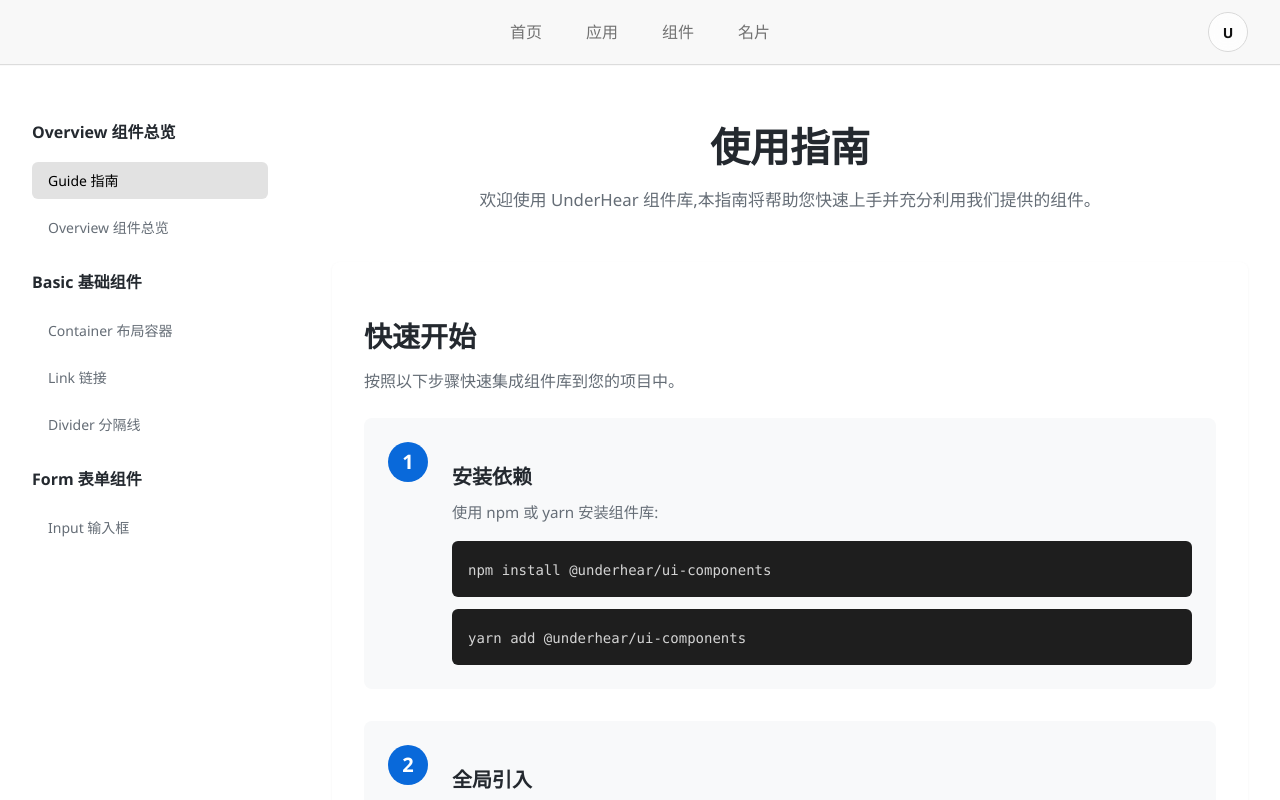
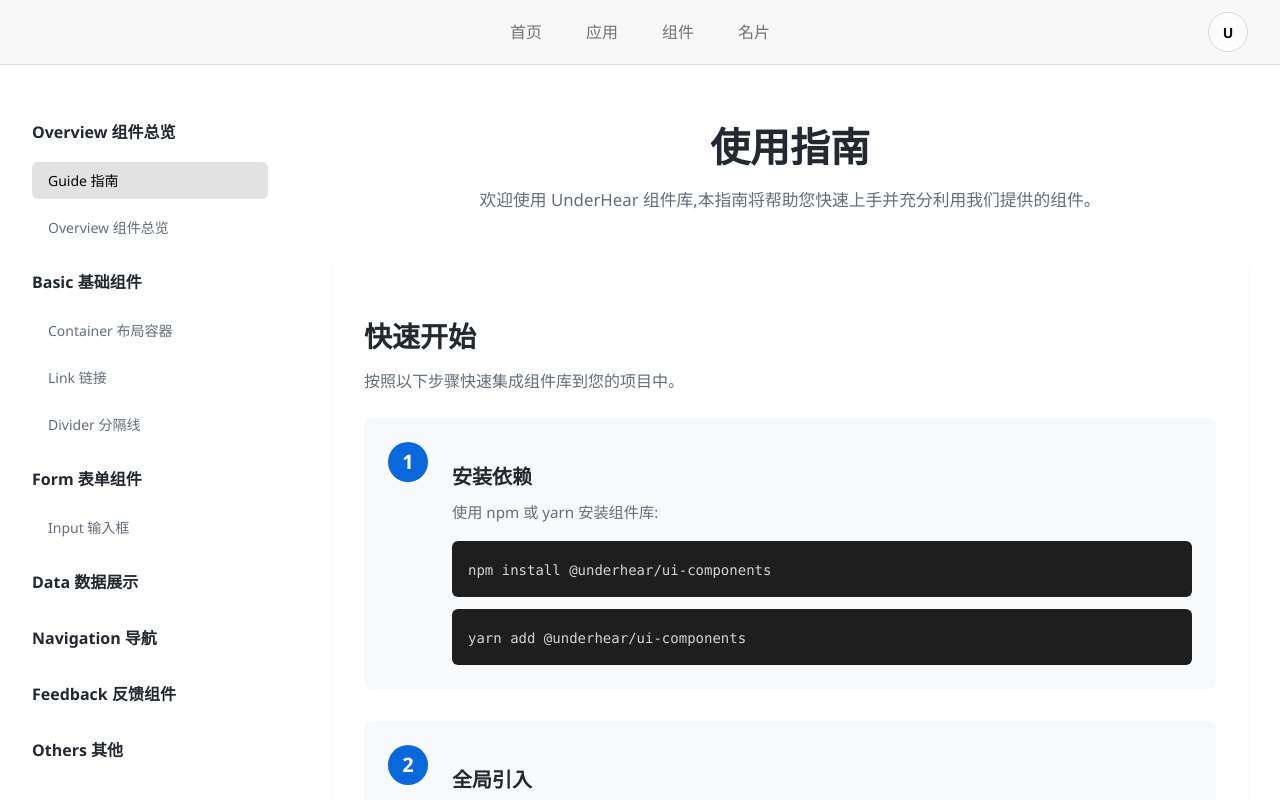
Before and after one commit to UnderHear-tools/UnderHear-Web, a Vue app in the folder UnderHear-frontend/: page /component/guide in a window 1280 px wide. Shown: the top 800 px of the page. Built offline with nearby package versions, Linux system fonts and the light colour scheme.

Commit message:
新增了一些组件分类

```diff
--- a/UnderHear-frontend/src/module/components/layout/ComponentLayout.vue
+++ b/UnderHear-frontend/src/module/components/layout/ComponentLayout.vue
@@ -54,6 +54,22 @@ const navSections = ref([
     items: [
       { path: '/component/input', label: 'Input 输入框' }
     ]
+  },
+  {
+    title: 'Data 数据展示',
+    items: []
+  },
+  {
+    title: 'Navigation 导航',
+    items: []
+  },
+  {
+    title: 'Feedback 反馈组件',
+    items: []
+  },
+  {
+    title: 'Others 其他',
+    items: []
   }
 ])
 </script>
```
